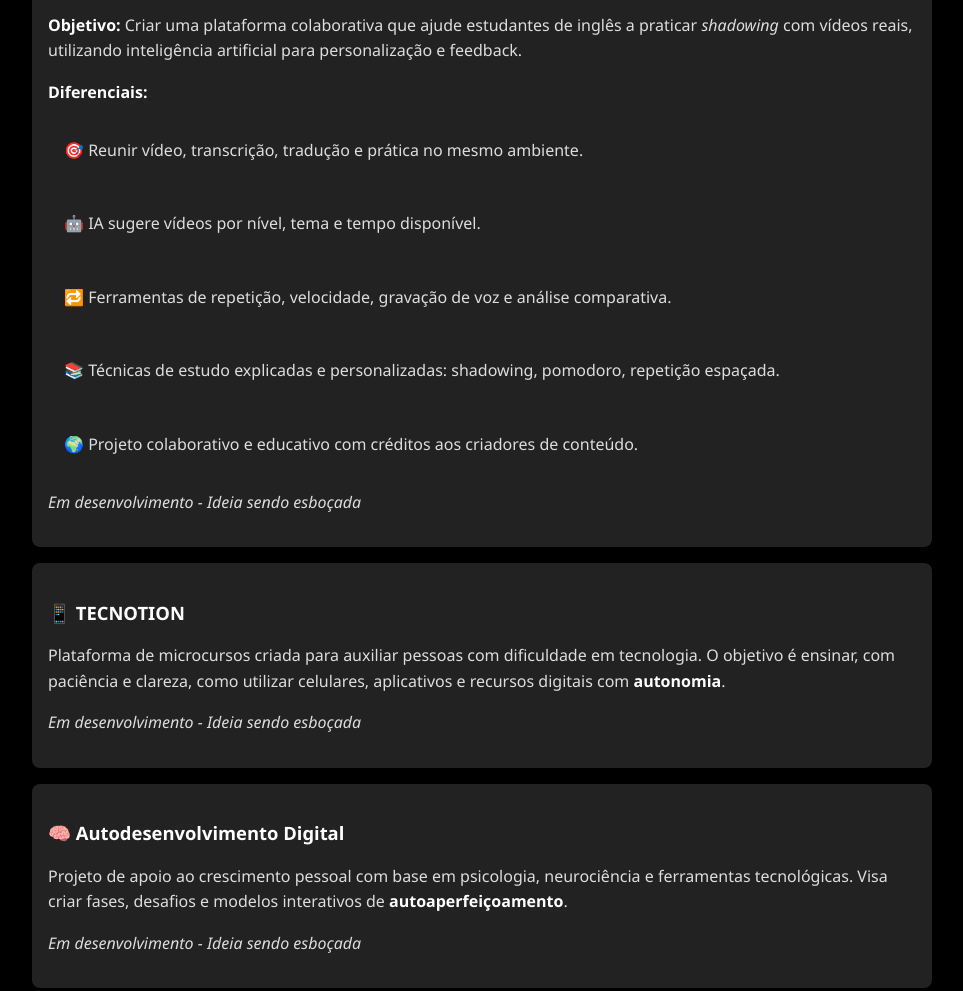
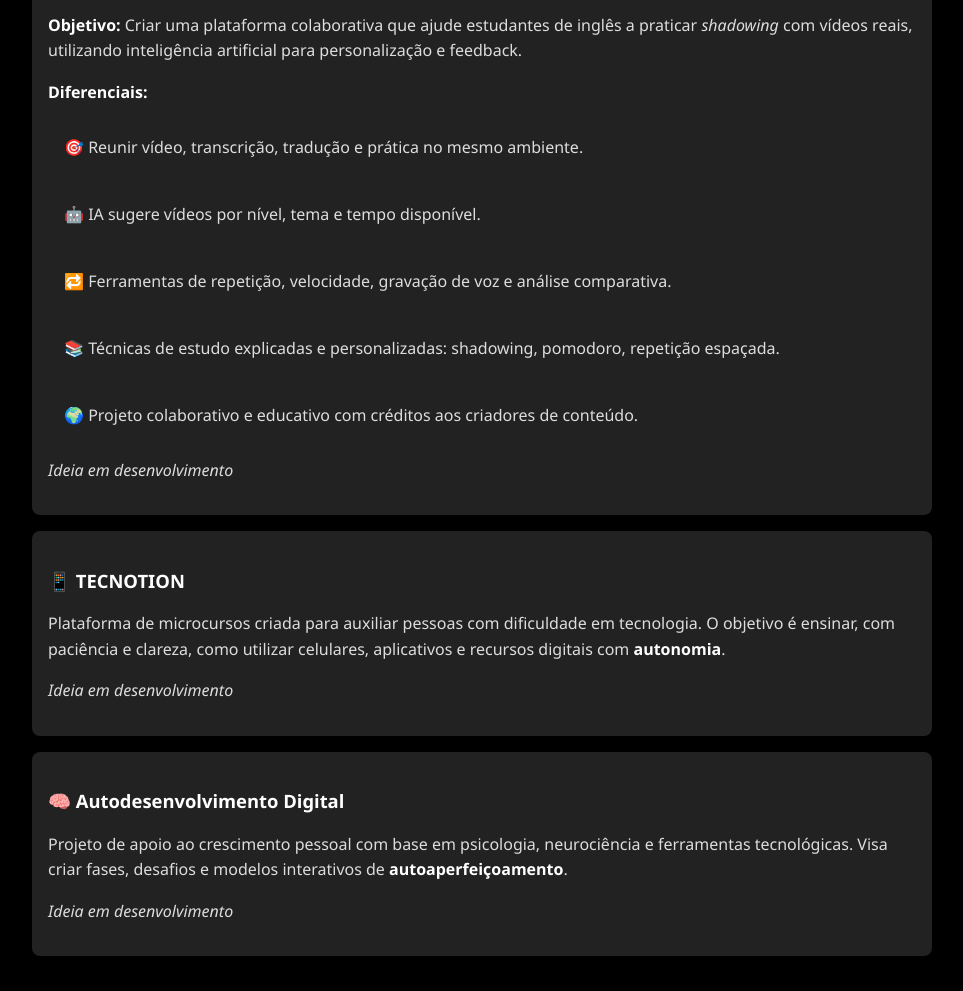
Before and after one commit to nayrazanini/nayra-zanini.portfolio, a plain HTML site: page index.html in a window 1280 px wide. Shown: the part 1814-2805 px from the top of the page, without its empty margins (158-1121 px from the left). Drawn offline with Linux system fonts and the light colour scheme.

Commit message:
Update index.html

```diff
--- a/index.html
+++ b/index.html
@@ -172,7 +172,6 @@
     </ul>
   </section>
 
- <!-- PROJETOS -->
 <section>
   <h2>💼 Projetos em Desenvolvimento</h2>
   <ul>
@@ -180,27 +179,28 @@
       <h3>🗣️ ShadowPlay – Prática de Inglês com IA e Vídeos do YouTube</h3>
       <p><strong>Objetivo:</strong> Criar uma plataforma colaborativa que ajude estudantes de inglês a praticar <em>shadowing</em> com vídeos reais, utilizando inteligência artificial para personalização e feedback.</p>
       <p><strong>Diferenciais:</strong></p>
-      <ul>
+      <ul style="margin: 0; padding: 0; list-style-position: inside; line-height: 1.2;">
         <li>🎯 Reunir vídeo, transcrição, tradução e prática no mesmo ambiente.</li>
         <li>🤖 IA sugere vídeos por nível, tema e tempo disponível.</li>
         <li>🔁 Ferramentas de repetição, velocidade, gravação de voz e análise comparativa.</li>
         <li>📚 Técnicas de estudo explicadas e personalizadas: shadowing, pomodoro, repetição espaçada.</li>
         <li>🌍 Projeto colaborativo e educativo com créditos aos criadores de conteúdo.</li>
       </ul>
-      <p><em>Em desenvolvimento - Ideia sendo esboçada </em></p>
+      <p><em> Ideia em desenvolvimento</em></p>
     </li>
     <li>
       <h3>📱 TECNOTION</h3>
       <p>Plataforma de microcursos criada para auxiliar pessoas com dificuldade em tecnologia. O objetivo é ensinar, com paciência e clareza, como utilizar celulares, aplicativos e recursos digitais com <strong>autonomia</strong>.</p>
-      <p><em>Em desenvolvimento - Ideia sendo esboçada </em></p>
+      <p><em>Ideia em desenvolvimento</em></p>
     </li>
     <li>
       <h3>🧠 Autodesenvolvimento Digital</h3>
       <p>Projeto de apoio ao crescimento pessoal com base em psicologia, neurociência e ferramentas tecnológicas. Visa criar fases, desafios e modelos interativos de <strong>autoaperfeiçoamento</strong>.</p>
-      <p><em>Em desenvolvimento - Ideia sendo esboçada </em></p>
+      <p><em>Ideia em desenvolvimento</em></p>
     </li>
   </ul>
 </section>
+
 
   <!-- RODAPÉ -->
   <footer>
```
